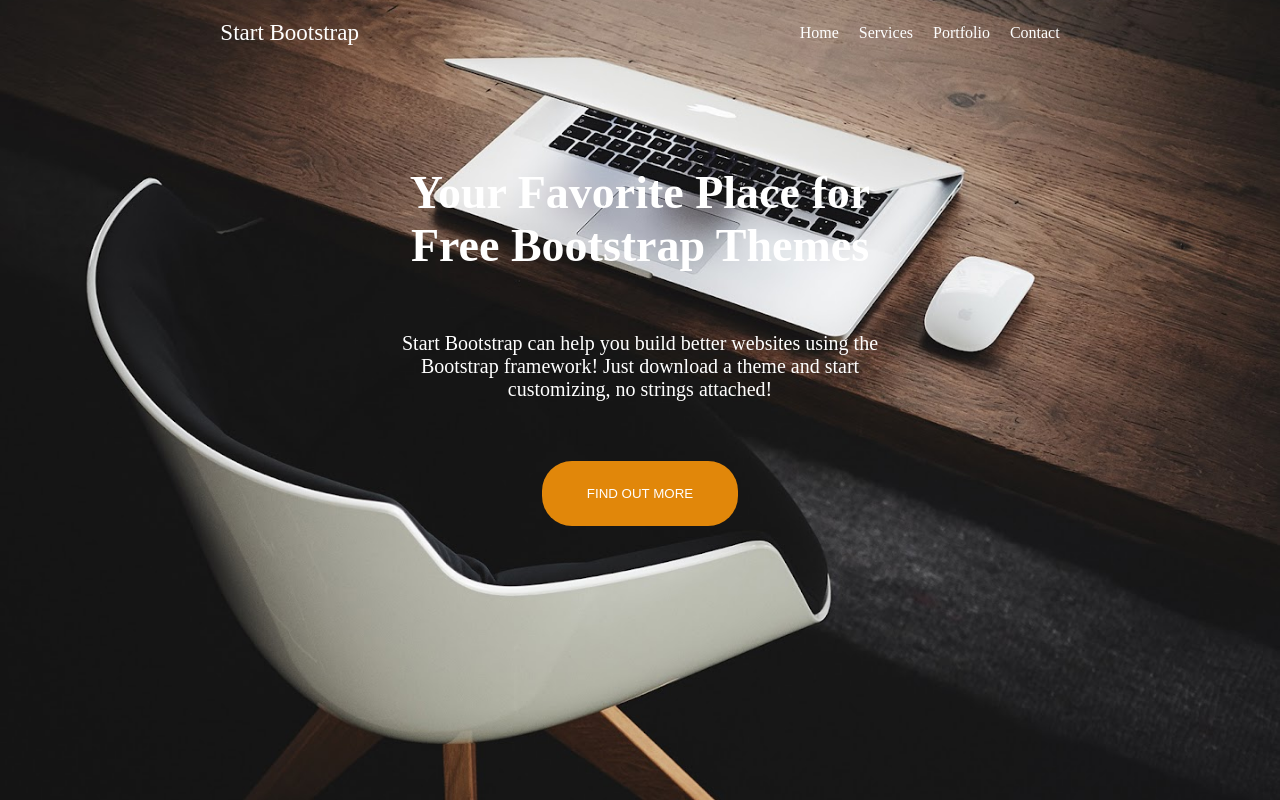
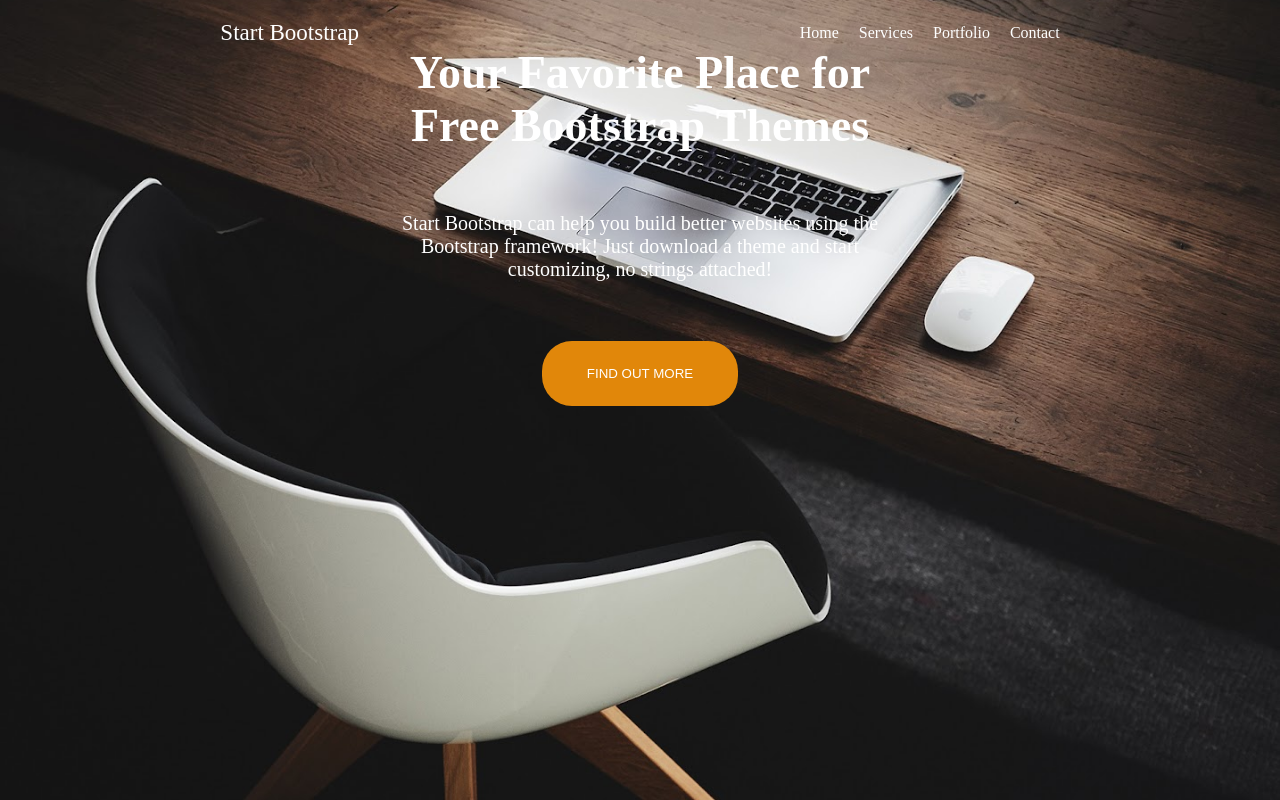
Before and after one commit to abu-masoud/ramadan_task_6, a plain HTML site: page index.html in a window 1280 px wide. Drawn offline with nearby package versions, Linux system fonts and the light colour scheme.

Commit message:
Update index.html

```diff
--- a/index.html
+++ b/index.html
@@ -33,7 +33,7 @@
       </nav>
 
       <div class="hero d-flex">
-        <h1 class="pt6 pb-3 txt-width hfz">
+        <h1 class="pb-3 txt-width hfz">
           Your Favorite Place for Free Bootstrap Themes
         </h1>
 
```
